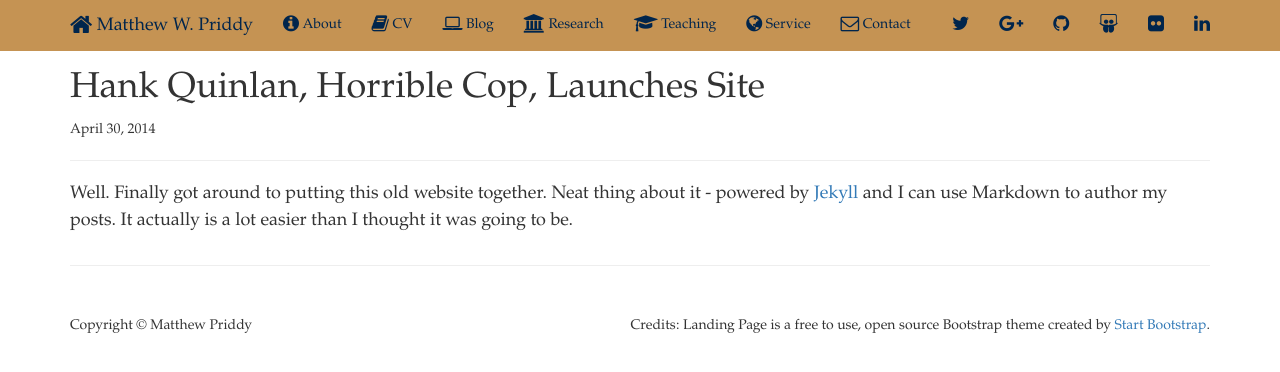
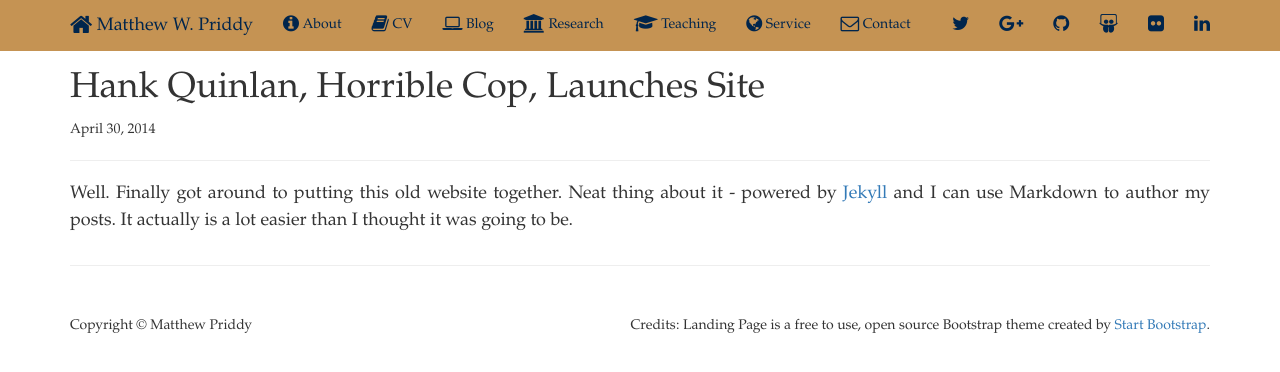
Before and after one commit to mwpriddy/mwpriddy.github.io, a Jekyll site: the page built from _posts/2014-04-30-hank-quinlan-site-launched.md, in a window 1280 px wide. Shown: the top 372 px of the page. Built offline with Jekyll 4.4.1, drawn with Linux system fonts in a browser that asks for light colours; nearby versions of some CDN libraries.

Commit message:
Update MWP.css

```diff
--- a/css/MWP.css
+++ b/css/MWP.css
@@ -14,8 +14,10 @@
 body_MWP {
     font-size: 18px;
     line-height: 150%;
-    margin-top: 48px;
-    margin-bottom: 48px;
+    margin-top: 0px;
+    margin-bottom: 0px;
+    text-align: justify;
+    text-justify: inter-word;
 }
 
 /*My attempt at changing the color of the navigation bar*/
```
